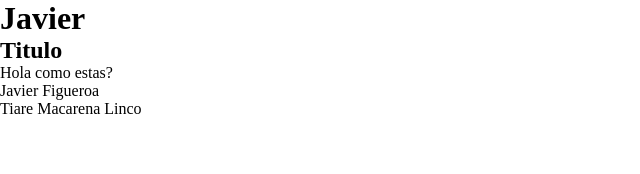
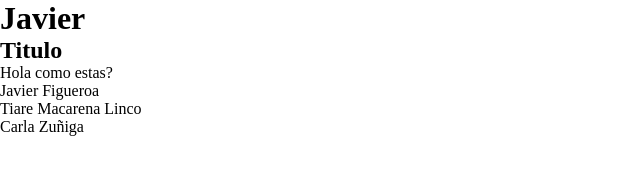
Before and after one commit to javiernfigueroa/git-colaborativo, a plain HTML site: page index.html in a window 1280 px wide. Shown: the full height of the page, 0-640 px from the left. Drawn offline with Linux system fonts and the light colour scheme.

Commit message:
fix add name

```diff
--- a/index.html
+++ b/index.html
@@ -13,6 +13,7 @@
       <p>Hola como estas?</p>
       <p>Javier Figueroa</p>
       <p>Tiare Macarena Linco </p>
+      <p>Carla Zuñiga</p>
     </main>
   </body>
 </html>
```
